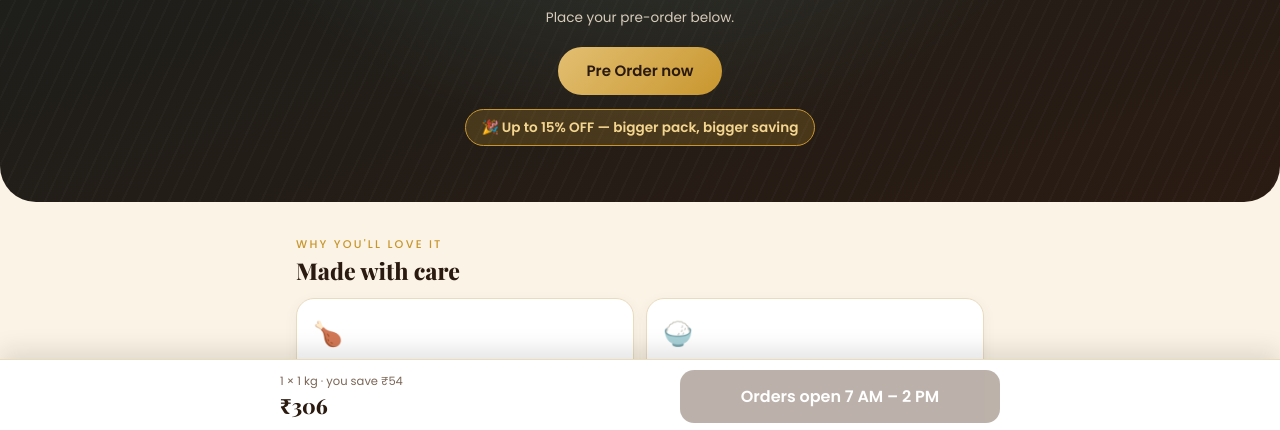
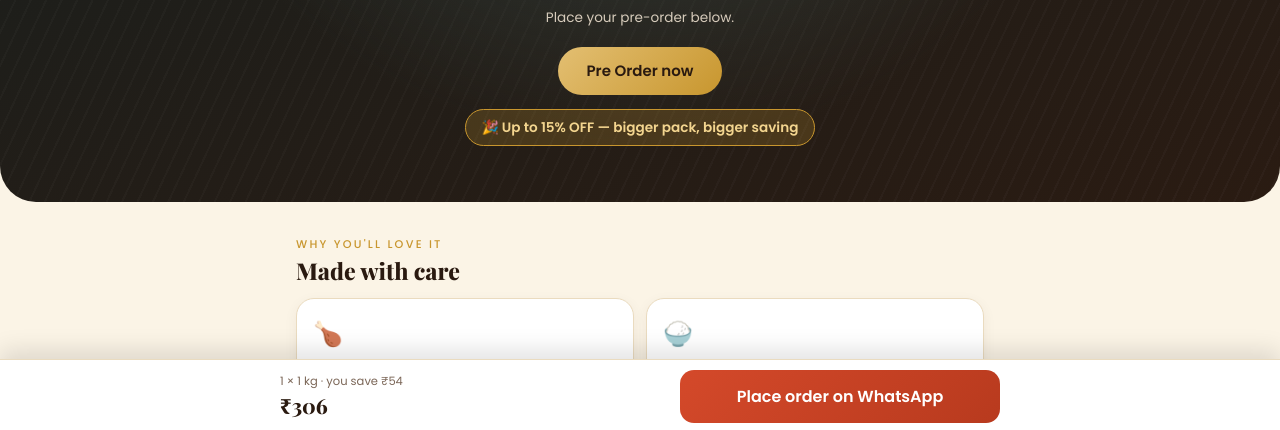
Before and after one commit to FAIZAAN01/thebowlbiryani, a website: page index.html in a window 1280 px wide. Shown: the part 367-797 px from the top of the page. Drawn offline with nearby package versions, Linux system fonts and the light colour scheme.

Commit message:
new update

```diff
--- a/index.html
+++ b/index.html
@@ -199,7 +199,7 @@ function stat(){
  if(a&&b){if(n>=a&&n<b)return{open:true,until:b};if(n<a)return{open:false,at:a};return{open:false}}
  if(a&&n<a)return{open:false,at:a};
  return{open:!!S.open,until:b>n?b:0}}
-function inWin(){const [h,m]=new Date().toLocaleTimeString("en-GB",{timeZone:"Asia/Kolkata",hour:"2-digit",minute:"2-digit",hourCycle:"h23"}).split(":").map(Number),x=h*60+m;return x>=420&&x<840}
+function inWin(){const [h,m]=new Date().toLocaleTimeString("en-GB",{timeZone:"Asia/Kolkata",hour:"2-digit",minute:"2-digit",hourCycle:"h23"}).split(":").map(Number),x=h*60+m;return x>=420&&x<1440}
 function render(){
  const st=stat(),o=st.open,pre=pm()=="pre",t=tot();
  $("st").className="pill"+(o?" open":"");
```
